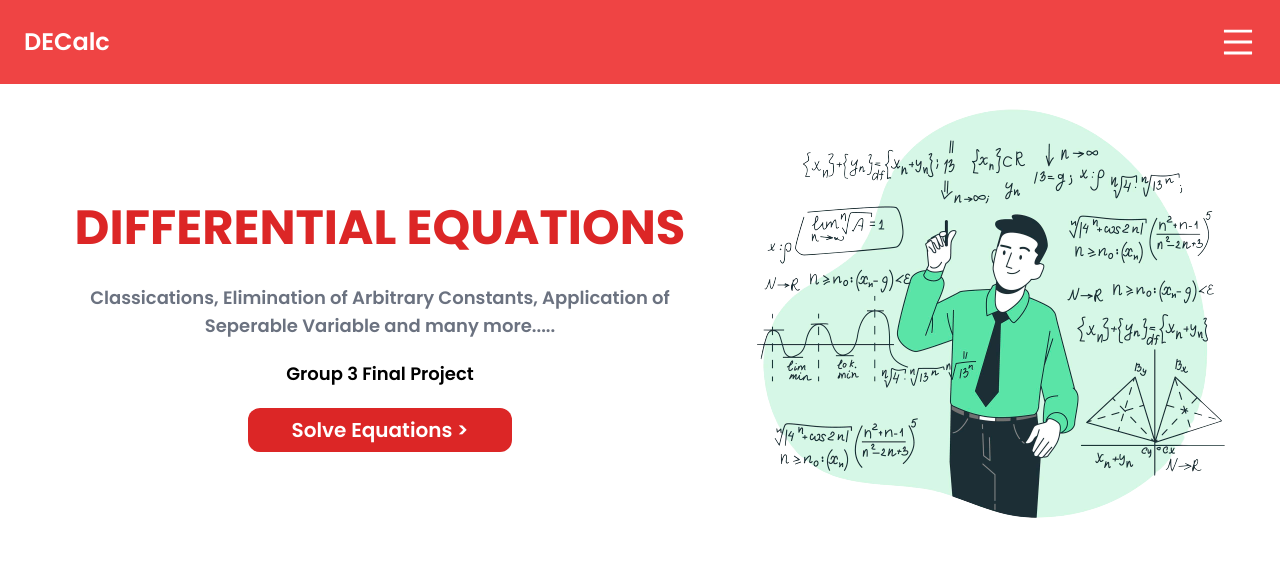
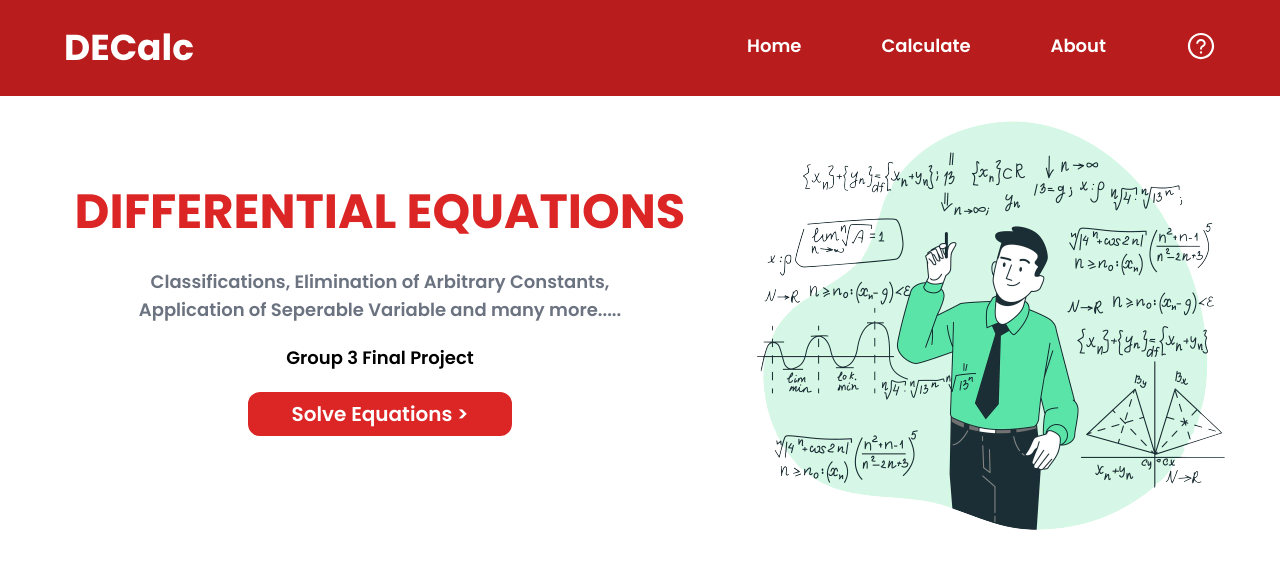
Before and after one commit to AndreJarl/DifferentialEquationsSolver, a React (Vite) app: page / in a window 1280 px wide. Shown: the top 568 px of the page. Built offline with nearby package versions, Linux system fonts and the light colour scheme.

Commit message:
minor herp adjustments

```diff
--- a/src/components/Hero.jsx
+++ b/src/components/Hero.jsx
@@ -3,14 +3,14 @@ import hero from "../assets/hero.png"
 function Hero(){
     return (
         <>
-        <div className="lg:-mt-4 sm:mt-16 mx-10 flex justify-center items-center">
+        <div className="lg:-mt-0 sm:pt-40 lg:pt-20 mx-10 flex justify-center items-center ">
             <div className="flex justify-center items-center gap-4 flex-row sm:flex-col mb-5">
                 <div className="flex gap-5 lg:flex-row sm:flex-col justify-center items-center">
-                  <div className="flex sm:flex-col justify-center items-center gap-3">
+                  <div className="flex sm:flex-col justify-center items-center gap-3 lg:-mt-14">
                         <p className="text-center sm:text-5xl font-bold text-red-600 sm:m-5">DIFFERENTIAL EQUATIONS</p>
-                        <p className="text-center lg:mx-9 sm:mx-4 sm:pb-2 text-lg font-semibold text-gray-500">Classications, Elimination of Arbitrary Constants, Application of Seperable Variable and many more.....</p>
+                        <p className="text-center lg:mx-14 sm:mx-4 sm:pb-2 text-lg font-semibold text-gray-500">Classifications, Elimination of Arbitrary Constants, Application of Seperable Variable and many more.....</p>
                         <p className="text-center sm:text-lg font-semibold">Group 3 Final Project</p>
-                        <button className="bg-red-600 px-11 py-2 mt-2 text-xl text-white font-semibold rounded-xl">Solve Equations ></button>
+                        <button className="bg-red-600 hover:bg-red-400 px-11 py-2 mt-2 text-xl text-white font-semibold rounded-xl">Solve Equations ></button>
                     </div>
                    <img className="sm:w-96 lg:w-[500px] "  src={hero} alt="" srcset="" />
 
--- a/src/components/Navbar.jsx
+++ b/src/components/Navbar.jsx
@@ -1,23 +1,26 @@
-import {AiOutlineMenu} from 'react-icons/ai'
+import {AiOutlineMenu , AiOutlineQuestionCircle} from 'react-icons/ai'
+import { useState } from 'react'
 
 function Navbar(){
 
     return(
         <>
-        <div className=" flex items-center justify-between p-6 bg-red-500 text-white z-50">
-            <h1 className="text-2xl font-semibold">DECalc</h1>
-            <h1 className='text-4xl'><AiOutlineMenu /></h1>
-            <div className="sm:absolute sm:hidden sm:right-0 sm:top-0 bg-red-500 w-1/2 h-full p-4 flex  " >
+     <div className='fixed w-full pt-4 m-0 sm:pt-0'>
+        <div className="flex  items-center justify-between p-6 h-24 bg-red-700 text-white">
+            <h1 className="text-4xl font-bold pl-10">DECalc</h1>
+            <h1 className='text-4xl lg:hidden sm:block'><AiOutlineMenu /></h1>
+            <div className="pt-9 pr-10 sm:hidden lg:block">
 
-                <ul className="sm:flex-col sm:gap-10 sm:mb-10 sm:text-2xl sm:text-center sm:ml-5 text-white font-medium sm:pt-16">
+                <ul className="lg:flex lg:gap-20 items-center text-lg font-semibold">
                     <a href=""><li className="mb-10">Home</li></a>
                     <a href=""><li className="mb-10">Calculate</li></a>
                     <a href=""><li className="mb-10">About</li></a>
-                    <a href=""><li className="mb-10">?</li></a>
+                    <a href=""><li className="mb-10 text-3xl"><AiOutlineQuestionCircle/></li></a>
 
                 </ul>
             </div>
         </div>
+     </div>
         </>
     )
 
```
